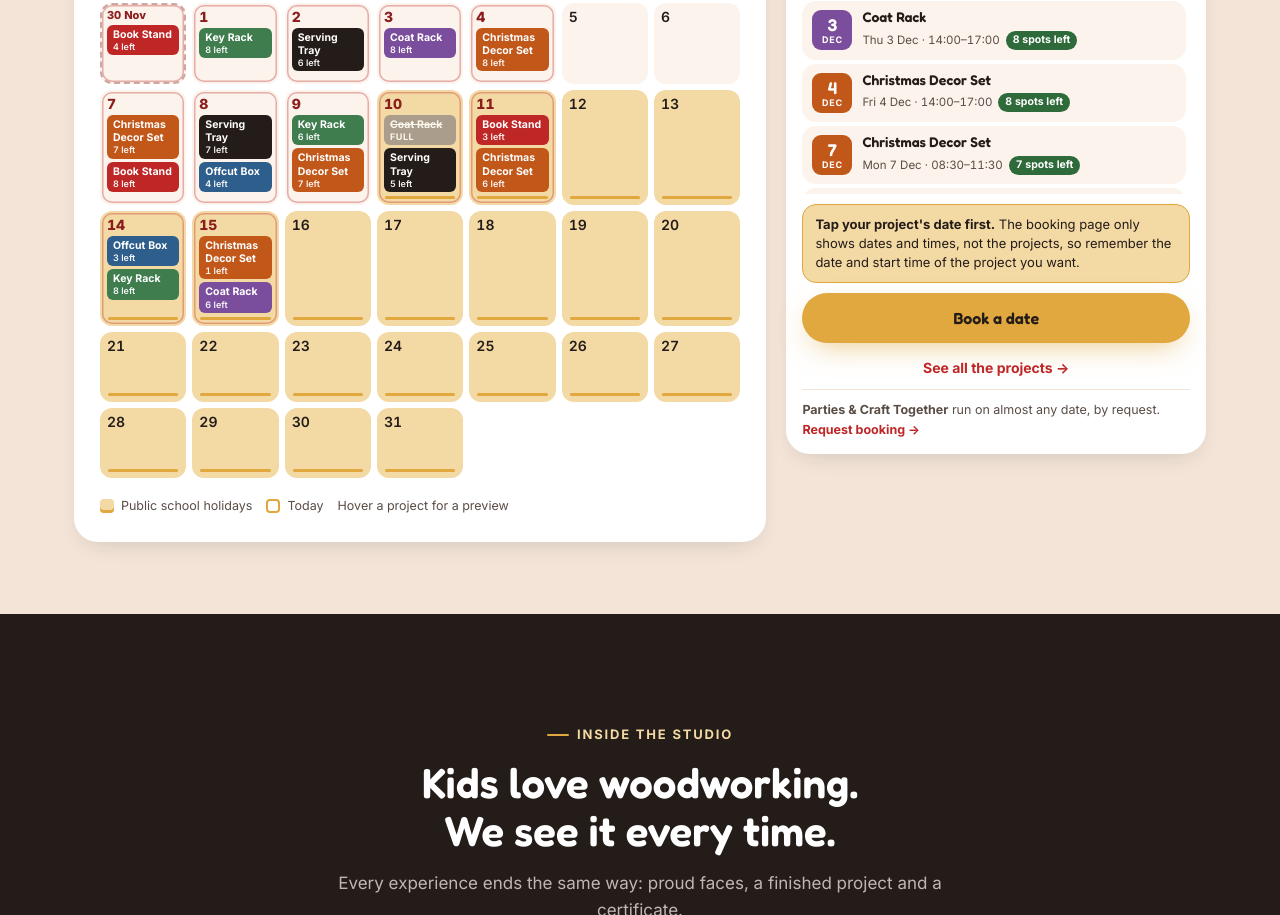
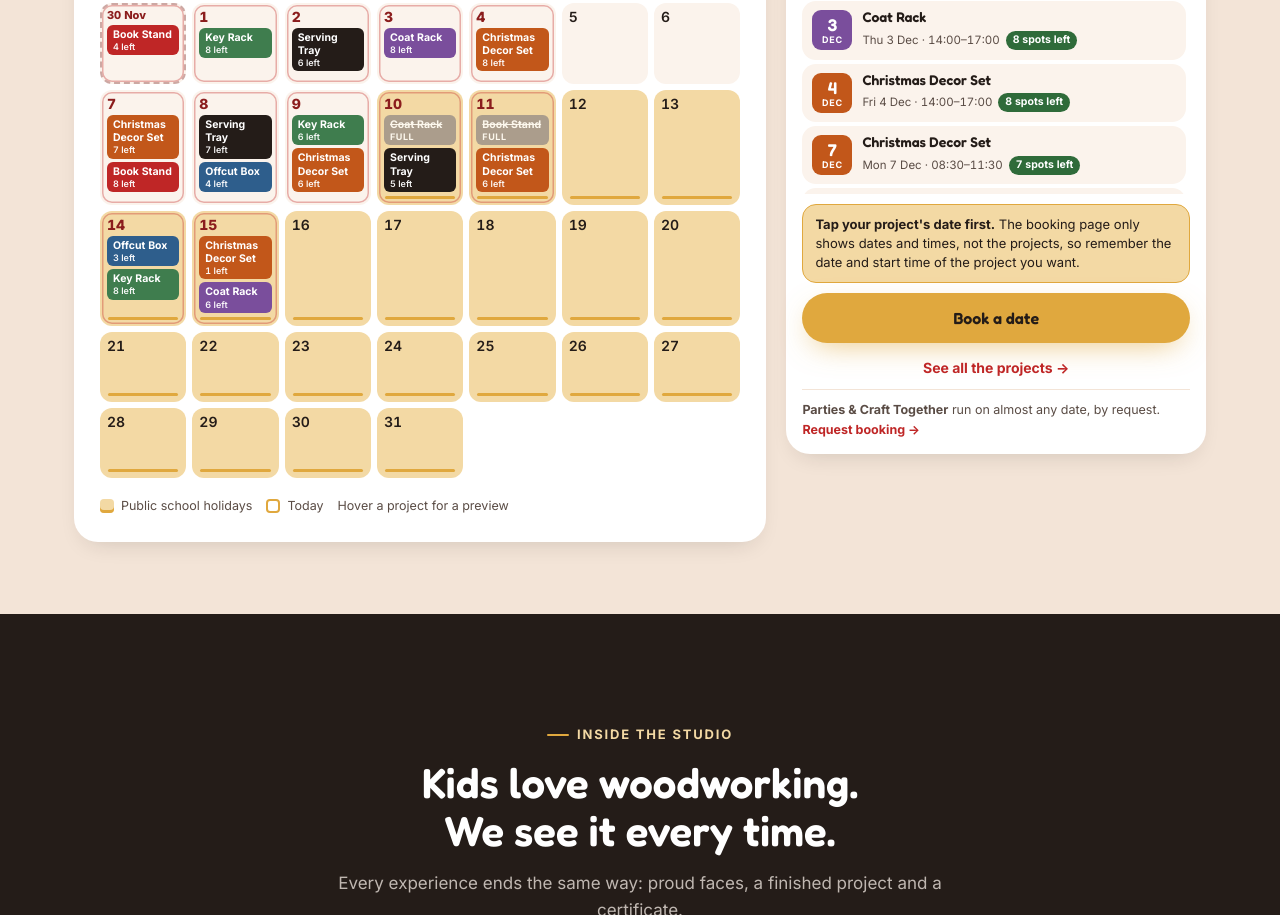
Before and after one commit to henkvds17-alt/prowell-woodskills-website, a plain HTML site: page index.html in a window 1280 px wide. Shown: the part 3555-4470 px from the top of the page. Drawn offline with Linux system fonts and the light colour scheme.

Commit message:
Calendar: spots left sync 18 Nov 15:20 (11 Dec 08:30 full, 9 Dec 14:00 6 left)
Co-Authored-By: Claude Opus 5.5 <noreply@anthropic.com>
Claude-Session: https://claude.ai/code/session_01PL3Pd5RBEUeJUY7UphVtEj

```diff
--- a/index.html
+++ b/index.html
@@ -938,10 +938,10 @@ const SESSIONS = [
   {date:"2026-12-08", start:"08:30", end:"11:30", project:"Serving Tray", left:7},
   {date:"2026-12-08", start:"14:00", end:"17:00", project:"Offcut Box", left:4},
   {date:"2026-12-09", start:"08:30", end:"11:30", project:"Key Rack", left:6},
-  {date:"2026-12-09", start:"14:00", end:"17:00", project:"Christmas Decor Set", left:7},
+  {date:"2026-12-09", start:"14:00", end:"17:00", project:"Christmas Decor Set", left:6},
   {date:"2026-12-10", start:"08:30", end:"11:30", project:"Coat Rack", full:true},
   {date:"2026-12-10", start:"14:00", end:"17:00", project:"Serving Tray", left:5},
-  {date:"2026-12-11", start:"08:30", end:"11:30", project:"Book Stand", left:3},
+  {date:"2026-12-11", start:"08:30", end:"11:30", project:"Book Stand", full:true},
   {date:"2026-12-11", start:"14:00", end:"17:00", project:"Christmas Decor Set", left:6},
   {date:"2026-12-14", start:"08:30", end:"11:30", project:"Offcut Box", left:3},
   {date:"2026-12-14", start:"14:00", end:"17:00", project:"Key Rack", left:8},
```
